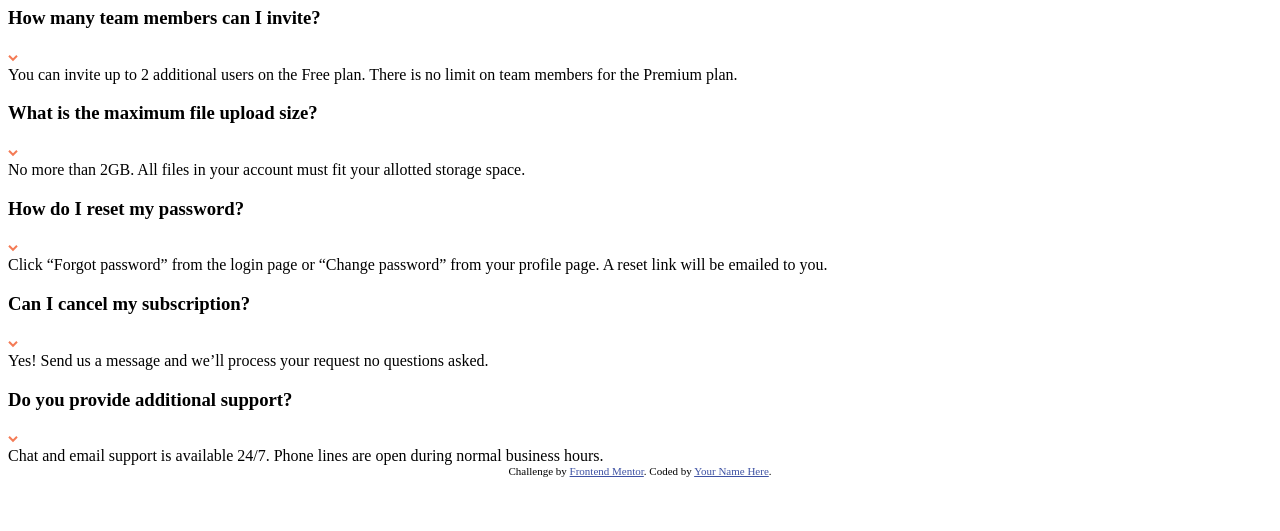
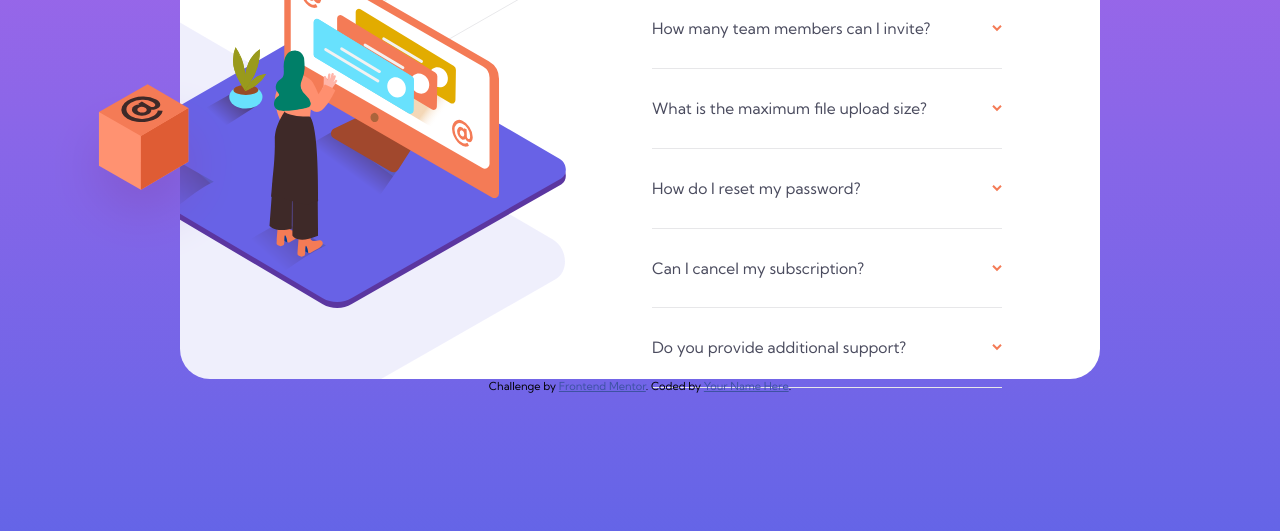
Before and after one commit to Hozi625/faq-accordion, a plain HTML site: page index.html in a window 1280 px wide. Shown: the part 269-800 px from the top of the page. Drawn offline with Linux system fonts and the light colour scheme.

Commit message:
Minor modification with html, basic setup with css

```diff
--- a/index.css
+++ b/index.css
@@ -0,0 +1,101 @@
+:root {
+    --VeryDarkGrayishBlue: hsl(237, 12%, 33%);
+    --DarkGrayishBlue: hsl(240, 6%, 50%);
+    --SoftViolet: hsl(273, 75%, 66%);
+    --SoftBlue: hsl(240, 73%, 65%);
+    --SoftRed: hsl(14, 88%, 65%);
+    --VeryDarkDesaturatedBlue: hsl(238, 29%, 16%);
+    --fontSize: 12px;
+}
+
+* {
+    box-sizing: border-box;
+}
+
+html {
+    font-size: var(--fontSize);
+}
+
+body{
+    margin: 0;
+    font-family: 'Kumbh Sans', sans-serif;
+    height: 100vh;
+    width: 100vw;
+    background: linear-gradient(hsl(273, 75%, 66%), hsl(240, 73%, 65%));
+    display: grid;
+    justify-content: center;
+    align-content: center;
+}
+
+h3{
+    font-size: 1.3rem;
+    font-weight: 400;
+}
+
+.wrapper{
+    background-color: white;
+    border-radius: 30px;
+    height: 509px;
+    width: 920px;
+    display: grid;
+    grid-template-columns: 400px 1fr 1fr;
+    grid-gap: 6rem;
+    background-image: url(/images/bg-pattern-desktop.svg);
+    background-repeat: no-repeat;
+    background-position: 1260% 65%;
+}
+
+.answer{
+    display: none;
+}
+
+.accordion-wrapper{
+    margin-top: 50px;
+    display: flex;
+    flex-direction: column;
+}
+
+.questions-accordion{
+    height: 100%;
+}
+
+.question-answer-accordion{
+    width: 350px;
+    border-bottom: 1px solid hsl(240,5%,91%);
+}
+
+.question{
+    margin: 1.2rem 0rem;
+    color: var(--VeryDarkGrayishBlue);
+    display: flex;
+    justify-content: space-between;
+    transition: 0.3s;
+}
+
+.question img{
+    cursor: pointer;
+    align-self: center;
+}
+
+.title-accordion{
+    font-size: 3rem;
+    margin-top: 0px;
+    font-weight: 700;
+}
+
+.image-wrapper{
+    position: relative
+}
+
+.image-wrapper-inner{
+    background-image: url(/images/illustration-woman-online-desktop.svg);
+    height: 100%;
+    background-repeat: no-repeat;
+    background-position: 120% center;
+}
+
+.box{
+    position: absolute;
+    top: 41%;
+    left: -33%
+}
--- a/index.html
+++ b/index.html
@@ -5,6 +5,8 @@
   <meta name="viewport" content="width=device-width, initial-scale=1.0"> <!-- displays site properly based on user's device -->
   <link rel="stylesheet" href="./index.css" />
   <link rel="icon" type="image/png" sizes="32x32" href="./images/favicon-32x32.png">
+  <link rel="preconnect" href="https://fonts.gstatic.com">
+  <link href="https://fonts.googleapis.com/css2?family=Kumbh+Sans:wght@400;700&display=swap" rel="stylesheet">
 
   <title>Frontend Mentor | FAQ Accordion Card</title>
 
@@ -18,7 +20,6 @@
   <main class='wrapper'>
     <div class="image-wrapper">
       <div class="image-wrapper-inner">
-
       </div>
       <img class='box' src="./images/illustration-box-desktop.svg" />
     </div>
```
